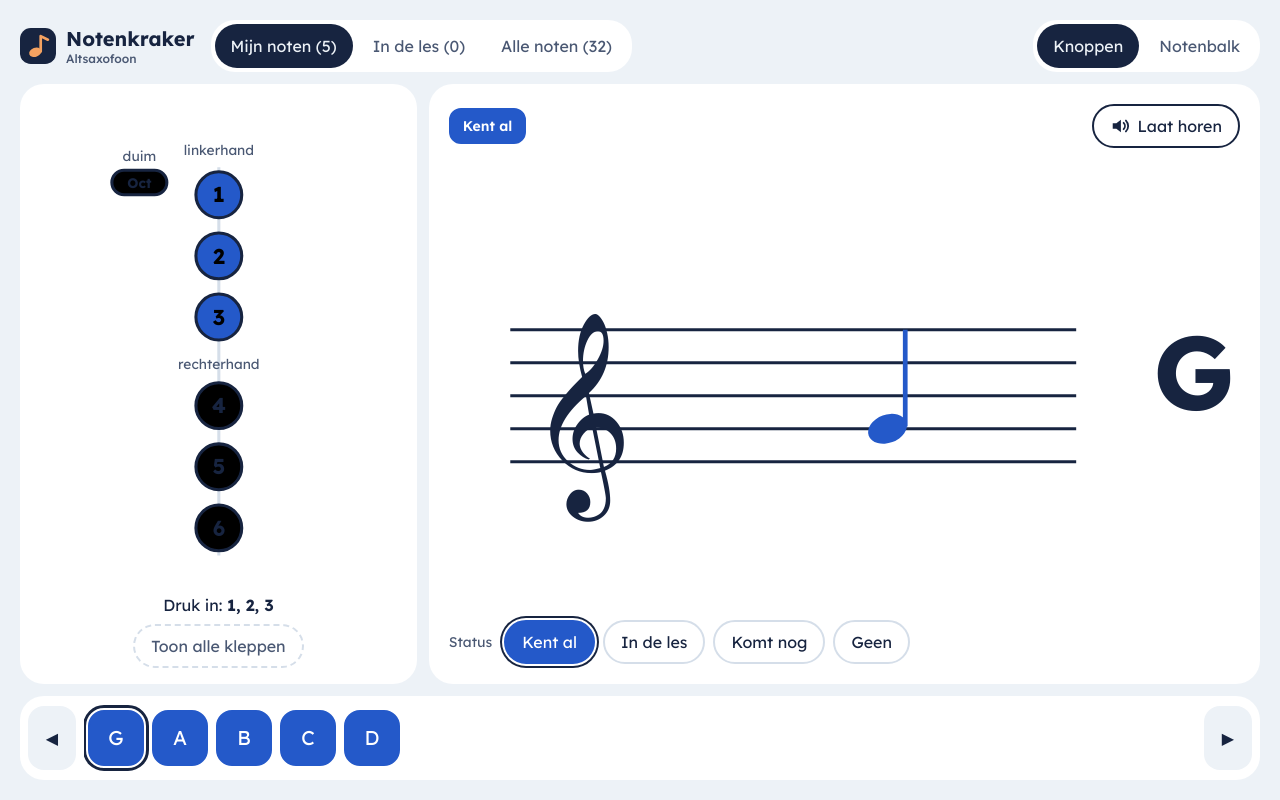
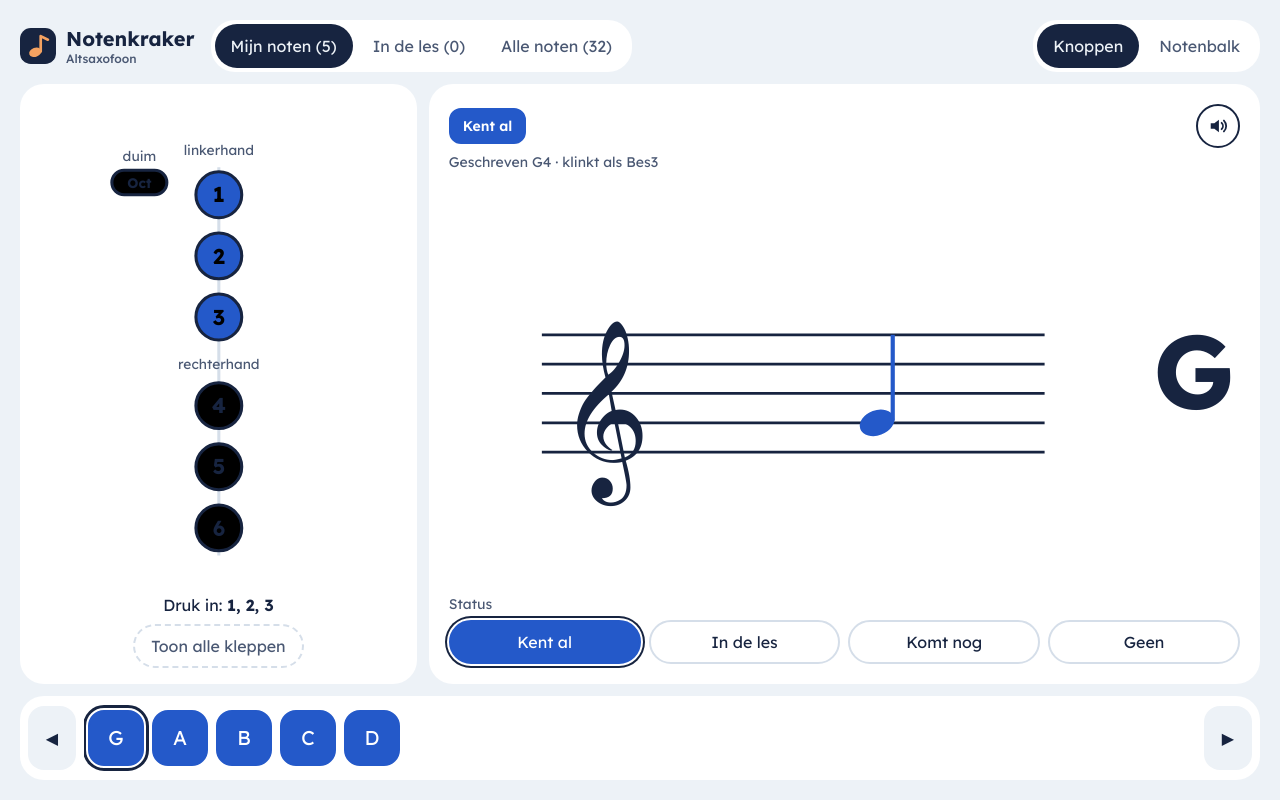
Before and after one commit to alwinvandijken/notenkraker, a React (Vite) app in the folder apps/web/: page / in a window 1280 px wide. Built offline with nearby package versions, Linux system fonts and the light colour scheme.

Commit message:
Proefconcept: kopregel iPad staand, geluidsknop als icoon, statusknoppen op eigen rij (AC-107)

```diff
--- a/apps/web/src/screens/Grepentabel.tsx
+++ b/apps/web/src/screens/Grepentabel.tsx
@@ -1,5 +1,5 @@
 import { useEffect, useMemo, useRef, useState } from "react";
-import { instrumentNotes, noteName, parseId, soundingMidi, type Instrument, type NoteId, type NoteStatus } from "@notenkraker/core";
+import { instrumentNotes, midiToPitch, noteName, parseId, soundingMidi, toId, type Instrument, type NoteId, type NoteStatus } from "@notenkraker/core";
 import { playMidi } from "@/audio/synth";
 import { useStatuses, usePref } from "@/lib/poc";
 import { StaffNote, StaffRow } from "@/components/Staff";
@@ -23,6 +23,7 @@
 
 const cap = (s: string) => s.charAt(0).toUpperCase() + s.slice(1);
 const display = (id: NoteId) => cap(noteName(parseId(id), "nl"));
+const withOctave = (id: NoteId) => `${display(id)}${parseId(id).octave}`;
 
 function octaveLabel(id: NoteId, range: [string, string]): string {
   const o = parseId(id).octave, lo = parseId(range[0]).octave, hi = parseId(range[1]).octave;
@@ -55,6 +56,7 @@ export function Grepentabel({ instrument }: { instrument: Instrument }) {
   const fingering = options[Math.min(alt, Math.max(options.length - 1, 0))] ?? [];
   const needed = useMemo(() => new Set(all.filter((n) => statuses[n]).flatMap((n) => instrument.fingerings[n]?.[0] ?? [])), [all, statuses, instrument]);
   const keyNames = fingering.map((k) => instrument.keyNames[k] ?? k);
+  const sounding = soundingMidi(current, instrument.transposition);
   const counts = { mine: all.filter((n) => statuses[n]).length, les: all.filter((n) => statuses[n] === "les").length, all: all.length };
 
   const select = (n: NoteId) => { setSel(n); setAlt(0); };
@@ -62,8 +64,8 @@ export function Grepentabel({ instrument }: { instrument: Instrument }) {
 
   return (
     <div className="flex flex-col gap-3 p-4 md:p-5 md:h-[calc(100dvh-env(safe-area-inset-top)-env(safe-area-inset-bottom))] md:overflow-hidden">
-      <header className="flex flex-wrap items-center gap-x-4 gap-y-2 shrink-0">
-        <div className="flex items-center gap-2.5">
+      <header className="flex flex-wrap items-center gap-x-4 gap-y-3 shrink-0">
+        <div className="flex items-center gap-2.5 w-full lg:w-auto">
           <svg width="36" height="36" viewBox="0 0 40 40" aria-hidden="true">
             <rect width="40" height="40" rx="12" fill="var(--color-fg)" />
             <ellipse cx="17" cy="27" rx="7" ry="5" fill="var(--color-les)" transform="rotate(-20 17 27)" />
@@ -71,9 +73,11 @@ export function Grepentabel({ instrument }: { instrument: Instrument }) {
           </svg>
           <h1 className="font-display font-bold text-xl m-0 leading-tight">Notenkraker<span className="block text-xs font-medium text-muted">{instrument.name}</span></h1>
         </div>
+        <div className="flex flex-wrap items-center gap-3 flex-1">
           <Segmented value={filter} onChange={setFilter} label="Welke noten"
             options={FILTERS.map(([v, t]) => [v, `${t} (${counts[v]})`] as [Filter, string])} />
           <span className="ml-auto"><Segmented value={view} onChange={setView} label="Weergave notenkiezer" options={[["buttons", "Knoppen"], ["staff", "Notenbalk"]]} /></span>
+        </div>
       </header>
 
       <main className="grid gap-3 md:flex-1 md:min-h-0 md:grid-cols-[minmax(240px,34%)_1fr] lg:grid-cols-[minmax(280px,32%)_1fr]">
@@ -97,15 +101,17 @@ export function Grepentabel({ instrument }: { instrument: Instrument }) {
         </section>
 
         <section aria-label="Noot" className={`${panel} order-1 md:order-2 p-4 md:p-5 flex flex-col gap-3 md:min-h-0`}>
-          <div className="flex flex-wrap items-center gap-2">
+          <div className="flex flex-col gap-1">
+            <div className="flex items-center gap-2">
               <span className={`text-sm font-semibold px-3 py-1.5 rounded-xl border-2 ${statusClass(statuses[current])}`}>
                 {STATUS.find(([v]) => v === (statuses[current] ?? ""))?.[1]}
               </span>
-            <button type="button" onClick={() => playMidi(soundingMidi(current, instrument.transposition), 1.2)}
-              className="ml-auto inline-flex items-center gap-2 min-h-11 px-4 rounded-full border-2 border-fg font-semibold cursor-pointer">
+              <button type="button" aria-label="Laat horen" title="Laat horen" onClick={() => playMidi(sounding, 1.2)}
+                className="ml-auto w-11 h-11 rounded-full border-2 border-fg flex items-center justify-center cursor-pointer">
                 <svg width="20" height="20" viewBox="0 0 22 22" aria-hidden="true"><path d="M3 8h4l5-4v14l-5-4H3z" fill="currentColor" /><path d="M15 7.5a5 5 0 010 7M17.5 5a8.5 8.5 0 010 12" stroke="currentColor" strokeWidth="2" fill="none" strokeLinecap="round" /></svg>
-              Laat horen
               </button>
+            </div>
+            <span className="text-muted text-sm">Geschreven {withOctave(current)} · klinkt als {withOctave(toId(midiToPitch(sounding)))}</span>
           </div>
 
           <div className="flex items-center gap-4 md:flex-1 md:min-h-0">
@@ -118,15 +124,17 @@ export function Grepentabel({ instrument }: { instrument: Instrument }) {
             </div>
           </div>
 
-          <div className="flex flex-wrap gap-2 items-center" role="group" aria-label="Status van deze noot">
-            <span className="text-muted text-sm mr-1">Status</span>
+          <div className="flex flex-col gap-1.5">
+            <span id="status-label" className="text-muted text-sm">Status</span>
+            <div className="grid grid-cols-4 gap-2" role="group" aria-labelledby="status-label">
               {STATUS.map(([v, t]) => {
                 const on = (statuses[current] ?? "") === v;
                 return (
                   <button key={v} type="button" aria-pressed={on} onClick={() => setStatus(current, v || null)}
-                  className={`min-h-11 px-4 rounded-full border-2 font-semibold text-[15px] cursor-pointer ${on ? statusClass(v || undefined) + " ring-2 ring-fg ring-offset-2 ring-offset-surface" : "bg-surface border-line text-fg"}`}>{t}</button>
+                    className={`min-h-11 px-2 rounded-full border-2 font-semibold text-[15px] whitespace-nowrap cursor-pointer ${on ? statusClass(v || undefined) + " ring-2 ring-fg ring-offset-2 ring-offset-surface" : "bg-surface border-line text-fg"}`}>{t}</button>
                 );
               })}
+            </div>
           </div>
         </section>
       </main>
```
Lines whose indentation alone changed are shown as unchanged.
